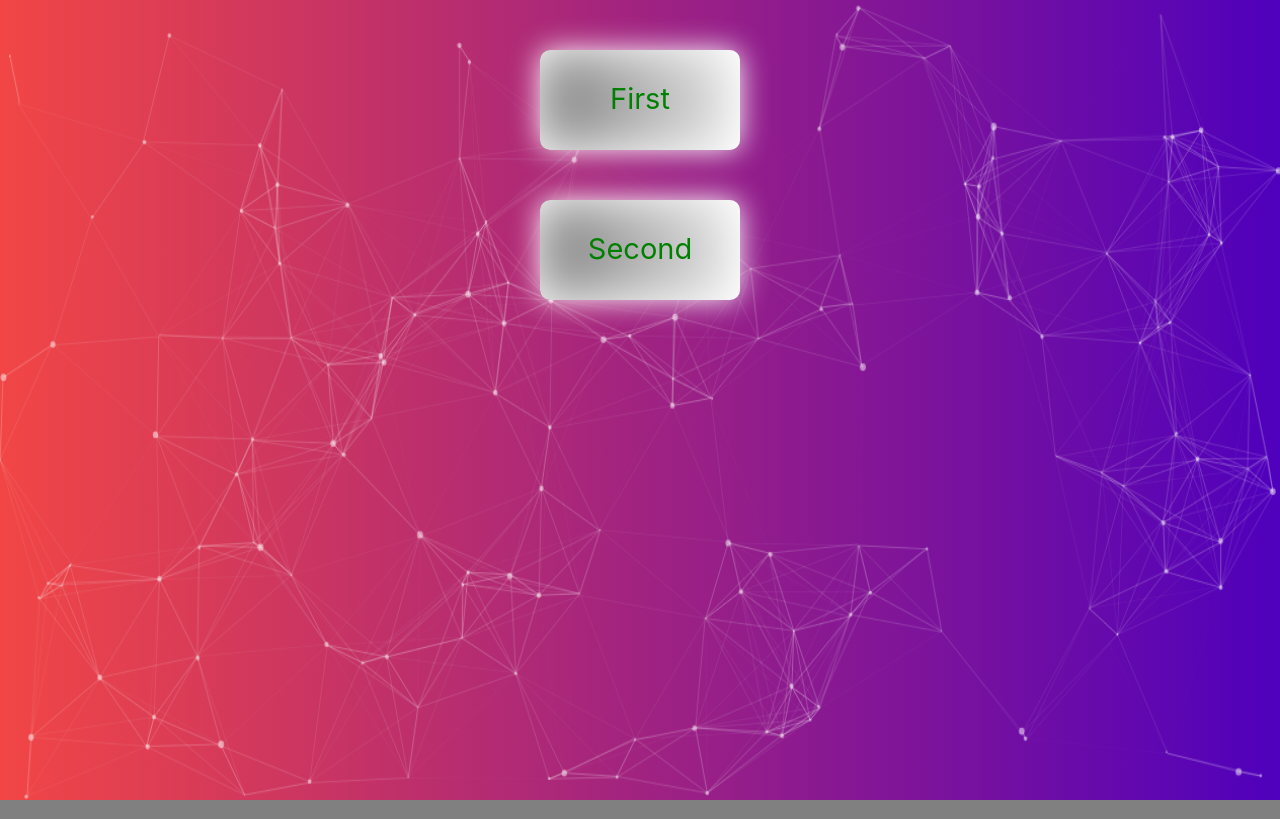
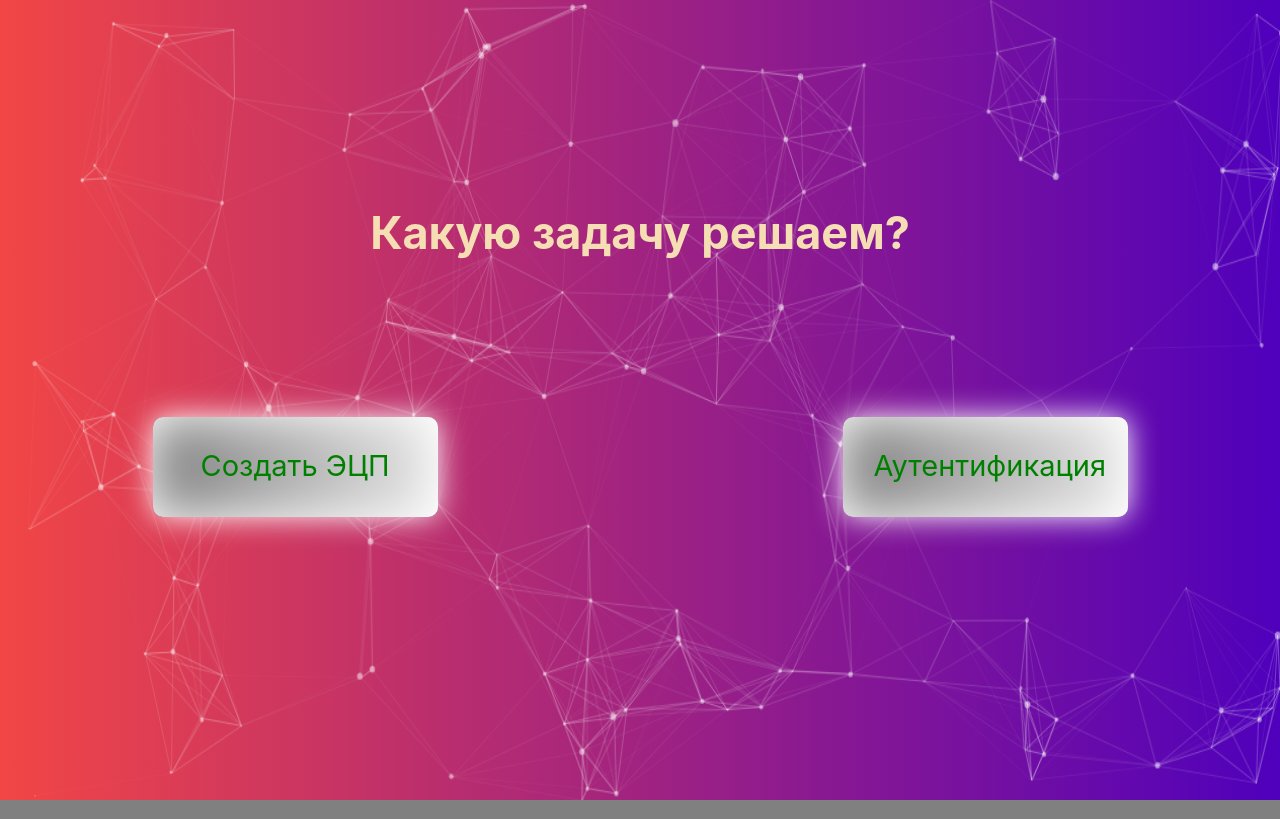
Before and after one commit to Skakodub-K/-user-authorization, a React (Create React App) app: page / in a window 1280 px wide. Built offline with nearby package versions, Linux system fonts and the light colour scheme.

Commit message:
create routing for App

```diff
--- a/package.json
+++ b/package.json
@@ -14,6 +14,7 @@
     "multer": "^1.4.5-lts.1",
     "react": "^18.3.1",
     "react-dom": "^18.3.1",
+    "react-router-dom": "^7.0.2",
     "react-scripts": "5.0.1",
     "seedrandom": "^3.0.5",
     "web-vitals": "^2.1.4"
--- a/src/App.css
+++ b/src/App.css
@@ -10,8 +10,23 @@ html {
   height: 100vh;
   background: linear-gradient(90deg, #f24645, #4f00bc);
 }
-.App {
-  padding: 0 80px;
+a {
+  text-decoration: none;
+}
+.App h1 {
+  font-size: 45px;
+  color: wheat;
+  position: relative;
+  z-index: 3;
+  top: 175px;
+}
+.main_container {
+  display: flex;
+  flex-direction: row;
+  gap: 100px;
+  height: 88vh;
+  justify-content: center;
+  align-items: center;
 }
 .count-particles {
   box-sizing: border-box;
@@ -209,6 +224,9 @@ html {
 
   margin: 0 40%;
 }
+.main_button {
+  width: 285px;
+}
 @keyframes iconAnim {
   0% {
     transform: rotate(0deg);
@@ -298,20 +316,20 @@ input::placeholder {
 .not-pswd {
   box-shadow: 2px 3px 30px red;
 }
-.form_status{
+.form_status {
   display: flex;
   flex-direction: row;
   justify-content: center;
-  gap:50px;
+  gap: 50px;
 }
-.successfully{
+.successfully {
   margin-top: 135px;
 }
-.form_status-icon{
-  width:100px;
+.form_status-icon {
+  width: 100px;
   height: 100px;
 }
-.form_status-text{
+.form_status-text {
   font-family: system-ui;
   padding: 10px;
   font-size: 25px;
--- a/src/App.js
+++ b/src/App.js
@@ -1,36 +1,17 @@
 import "./App.css";
-import { useState } from "react";
+import { Route, Routes, BrowserRouter } from "react-router-dom";
 import FirstTask from "./components/FirstTask/FirstTask";
 import SecondTask from "./components/SecondTask/SecondTask";
+import MainPage from "./components/MainPage";
 function App() {
-  const [fsOpen, setFsOpen] = useState("0");
   return (
-    <div className="App">
-      {fsOpen === "0" ? (
-        <>
-          <div
-            className="count-particles"
-            onClick={() => {
-              setFsOpen("1");
-            }}
-          >
-            First
-          </div>
-          <div
-            className="count-particles"
-            onClick={() => {
-              setFsOpen("2");
-            }}
-          >
-            Second
-          </div>
-        </>
-      ) : fsOpen === "1" ? (
-        <FirstTask />
-      ) : (
-        <SecondTask />
-      )}
-    </div>
+    <BrowserRouter>
+      <Routes>
+        <Route path="/" element={<MainPage />} />
+        <Route path="first_task" element={<FirstTask />} />
+        <Route path="second_task" element={<SecondTask />} />
+      </Routes>
+    </BrowserRouter>
   );
 }
 
--- /dev/null
+++ b/src/components/MainPage.jsx
@@ -0,0 +1,18 @@
+import { Link } from "react-router-dom";
+export default function MainPage() {
+  return (
+    <div className="App">
+      <center>
+        <h1>Какую задачу решаем? </h1>
+      </center>
+      <div className="main_container">
+        <Link className="count-particles main_button" to="/first_task">
+          Создать ЭЦП
+        </Link>
+        <Link className="count-particles main_button" to="/second_task">
+          Аутентификация
+        </Link>
+      </div>
+    </div>
+  );
+}
--- a/src/components/SecondTask/LSForms.jsx
+++ b/src/components/SecondTask/LSForms.jsx
@@ -1,5 +1,5 @@
 import { useState } from "react";
-import { createOpenKey, encryptText, decryptCiphr} from "./clientCalc.js";
+import { createOpenKey, encryptText, decryptCiphr } from "./clientCalc.js";
 
 export default function LSForms(props) {
   // Что выбрал юзер: зарегистрироваться или залогиниться
@@ -87,7 +87,6 @@ export default function LSForms(props) {
 
       // Отправляем логин на сервер с использованием fetch API и ждем шифр-текст
       requestCipherForLogIn(username, password);
-
     } else {
       getIsValues(username, password);
     }
```
Lines whose indentation alone changed are shown as unchanged.
